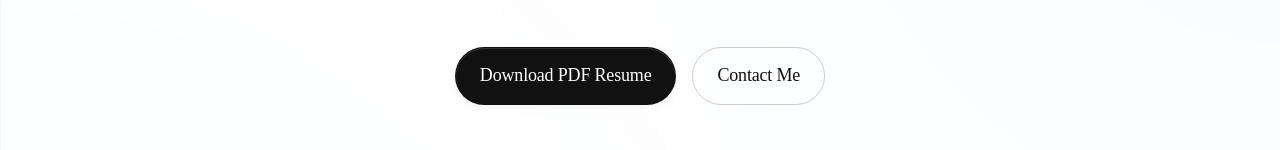
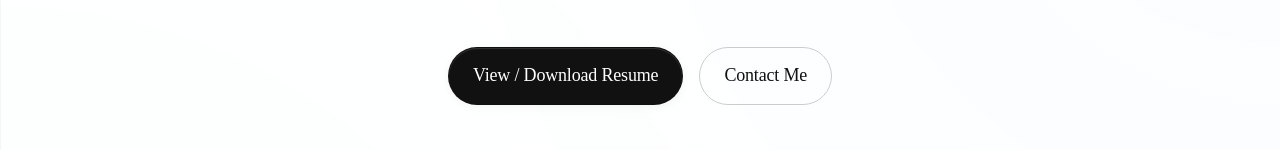
Before and after one commit to zaidquazi/portfolio, a Next.js app: page /resume in a window 1280 px wide. Shown: the part 228-378 px from the top of the page. Built offline with nearby package versions, Linux system fonts and the light colour scheme; no server answers; a web font is replaced by a local one.

Commit message:
fix: update broken resume links to point to /resume.jpg

```diff
--- a/src/app/resume/page.tsx
+++ b/src/app/resume/page.tsx
@@ -77,8 +77,8 @@ export default function ResumePage() {
           <h1 className={styles.resumeTitle}>Zaid Husain</h1>
           <p className={styles.resumeSubtitle}>Full Stack Developer</p>
           <div className={styles.resumeActions}>
-            <Button href="/resume.pdf" variant="primary" download>
-              Download PDF Resume
+            <Button href="/resume.jpg" variant="primary" target="_blank" rel="noopener noreferrer">
+              View / Download Resume
             </Button>
             <Button href="/#contact" variant="secondary">
               Contact Me
--- a/src/components/Contact.tsx
+++ b/src/components/Contact.tsx
@@ -139,7 +139,7 @@ export function Contact() {
             <svg width="16" height="16" viewBox="0 0 24 24" fill="none" stroke="currentColor" strokeWidth="2" aria-hidden="true"><path d="M16 8a6 6 0 0 1 6 6v7h-4v-7a2 2 0 0 0-2-2 2 2 0 0 0-2 2v7h-4v-7a6 6 0 0 1 6-6z"></path><rect x="2" y="9" width="4" height="12"></rect><circle cx="4" cy="4" r="2"></circle></svg>
             <span>LinkedIn</span>
           </a>
-          <a href="/resume.pdf" target="_blank" rel="noopener noreferrer" className={styles.dockItem}>
+          <a href="/resume.jpg" target="_blank" rel="noopener noreferrer" className={styles.dockItem}>
             <svg width="16" height="16" viewBox="0 0 24 24" fill="none" stroke="currentColor" strokeWidth="2" aria-hidden="true"><path d="M14 2H6a2 2 0 0 0-2 2v16a2 2 0 0 0 2 2h12a2 2 0 0 0 2-2V8z"></path><polyline points="14 2 14 8 20 8"></polyline><line x1="16" y1="13" x2="8" y2="13"></line><line x1="16" y1="17" x2="8" y2="17"></line><polyline points="10 9 9 9 8 9"></polyline></svg>
             <span>Resume</span>
           </a>
--- a/src/components/command/CommandPalette.tsx
+++ b/src/components/command/CommandPalette.tsx
@@ -56,7 +56,7 @@ export function CommandPalette() {
     { id: 'exp', label: 'Go to Professional Experience', action: () => { router.push('/#experience'); closePalette(); } },
     { id: 'achievements', label: 'Go to Credentials & Achievements', action: () => { router.push('/#achievements'); closePalette(); } },
     { id: 'contact', label: 'Go to Contact', action: () => { router.push('/#contact'); closePalette(); } },
-    { id: 'resume', label: 'Open Resume (PDF)', action: () => { window.open('/resume.pdf', '_blank'); closePalette(); } },
+    { id: 'resume', label: 'Open Resume', action: () => { window.open('/resume.jpg', '_blank'); closePalette(); } },
     { id: 'github', label: 'Open GitHub Profile', action: () => { window.open('https://github.com/zaidhusain', '_blank'); closePalette(); } },
     { id: 'linkedin', label: 'Open LinkedIn Profile', action: () => { window.open('https://www.linkedin.com/in/zaid-husain-329596257/', '_blank'); closePalette(); } },
     { id: 'email', label: 'Send Email Direct', action: () => { window.open('mailto:zaidquazi412@gmail.com'); closePalette(); } },
--- a/src/components/layout/GlobalFooter.tsx
+++ b/src/components/layout/GlobalFooter.tsx
@@ -30,7 +30,7 @@ export function GlobalFooter() {
               <li><Link href="/#experience" className={styles.footerLink}>Experience</Link></li>
               <li><Link href="/#contact" className={styles.footerLink}>Contact</Link></li>
               <li>
-                <a href="/resume.pdf" target="_blank" rel="noopener noreferrer" className={styles.footerLink}>
+                <a href="/resume.jpg" target="_blank" rel="noopener noreferrer" className={styles.footerLink}>
                   Resume <span className={styles.arrow} aria-hidden="true">↗</span>
                 </a>
               </li>
```
